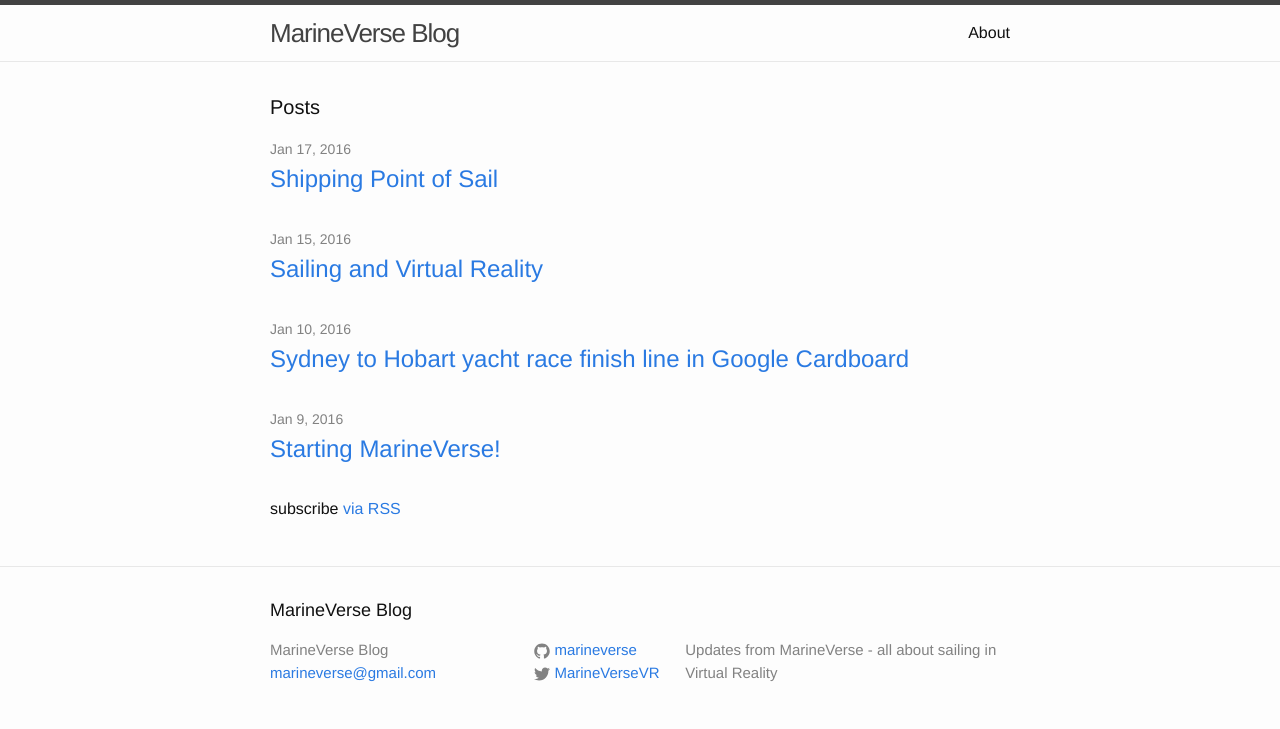
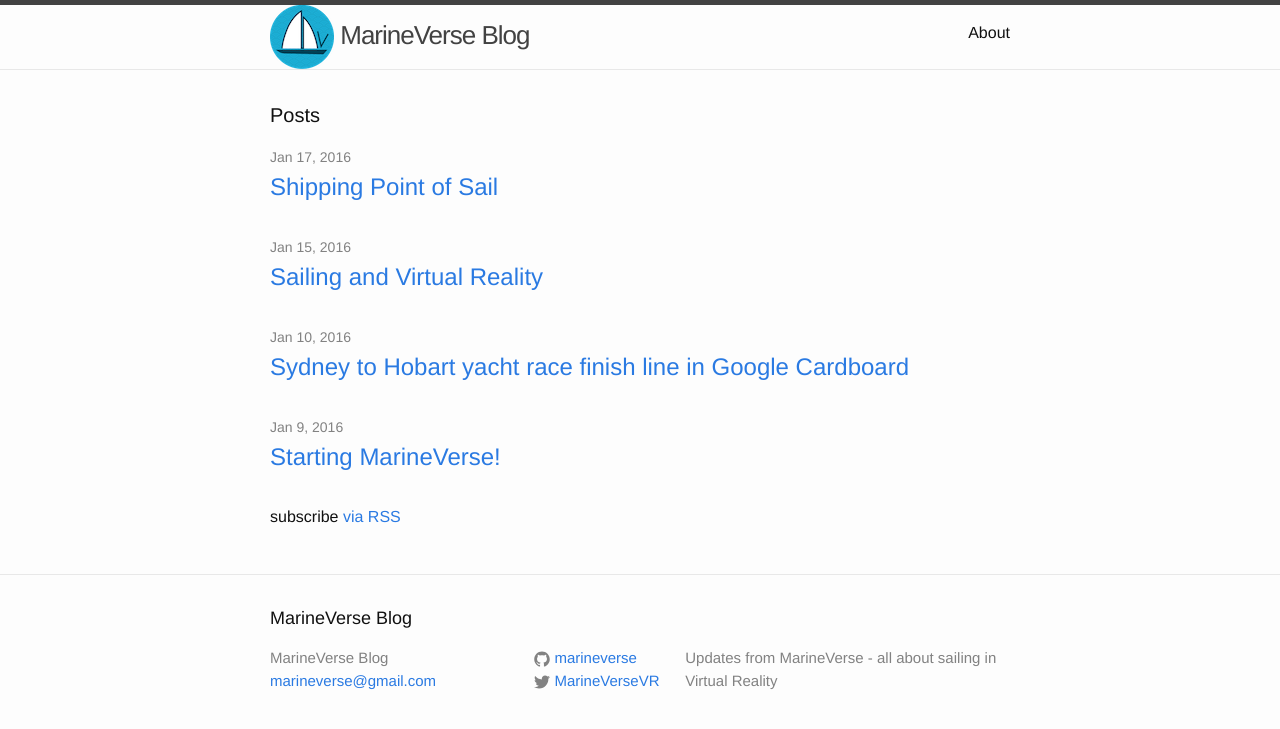
Before and after one commit to marineverse/marineverse.github.io, a Jekyll site: the page built from index.html, in a window 1280 px wide. Shown: the top 729 px of the page. Built offline with Jekyll 4.4.1, drawn with Linux system fonts in a browser that asks for light colours.

Commit message:
added logo to header

```diff
--- a/_includes/header.html
+++ b/_includes/header.html
@@ -2,7 +2,10 @@
 
   <div class="wrapper">
 
-    <a class="site-title" href="{{ site.baseurl }}/">{{ site.title }}</a>
+    <a class="site-title" href="{{ site.baseurl }}/">
+      <img src="/assets/small_logo.png"/>
+      {{ site.title }}
+    </a>
 
     <nav class="site-nav">
       <a href="#" class="menu-icon">
```
Also changed, not shown: assets/small_logo.png (added).
